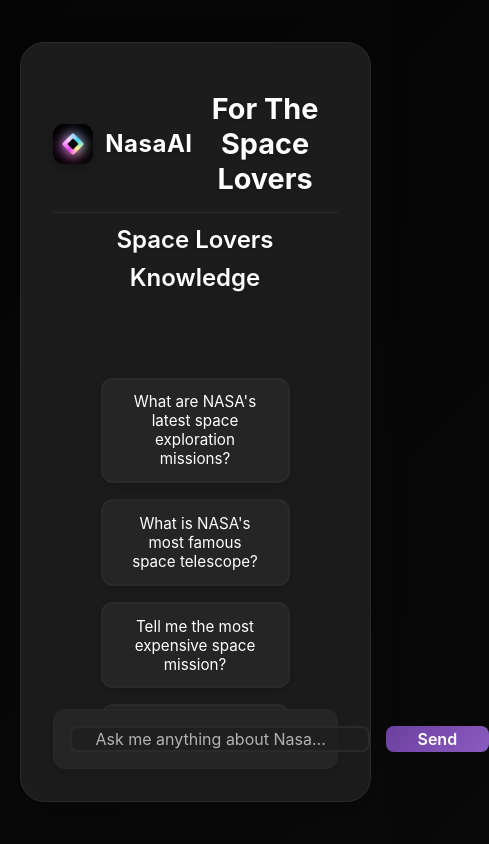
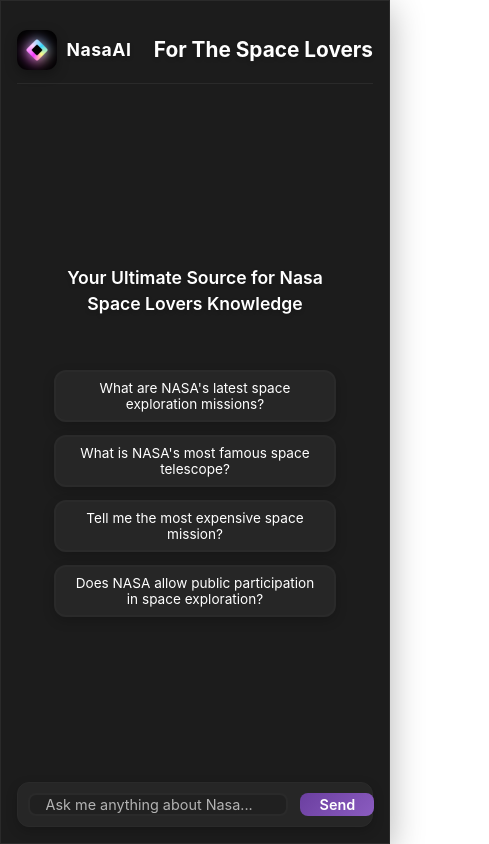
Before and after one commit to zanjeel/RAG-NasaAI-SpaceLovers, a Next.js app: page / in a window 390 px wide. Shown: the whole page, 489 px wide, since content can reach past the window. Built offline with nearby package versions, Linux system fonts and the light colour scheme.

Commit message:
cors issues

```diff
--- a/app/api/chat/route.ts
+++ b/app/api/chat/route.ts
@@ -1,6 +1,21 @@
 import { GoogleGenerativeAI } from "@google/generative-ai"
 import { StreamingTextResponse, createStreamDataTransformer } from "ai"
 import { DataAPIClient } from "@datastax/astra-db-ts"
+
+// Add CORS headers
+const corsHeaders = {
+    'Access-Control-Allow-Origin': '*',
+    'Access-Control-Allow-Methods': 'GET, POST, PUT, DELETE, OPTIONS',
+    'Access-Control-Allow-Headers': 'Content-Type, Authorization',
+}
+
+// Handle OPTIONS request for CORS
+export async function OPTIONS() {
+    return new Response(null, {
+        status: 204,
+        headers: corsHeaders
+    })
+}
 
 const {
     ASTRA_DB_NAMESPACE,
@@ -9,6 +24,16 @@
     ASTRA_DB_APPLICATION_TOKEN,
     GOOGLE_API_KEY
 } = process.env
+
+// Log environment variables (without sensitive data)
+console.log('Environment check:', {
+    hasApiEndpoint: !!ASTRA_DB_API_ENDPOINT,
+    hasNamespace: !!ASTRA_DB_NAMESPACE,
+    hasCollection: !!ASTRA_DB_COLLECTION,
+    hasToken: !!ASTRA_DB_APPLICATION_TOKEN,
+    hasGoogleKey: !!GOOGLE_API_KEY,
+    apiEndpoint: ASTRA_DB_API_ENDPOINT?.substring(0, 20) + '...' // Log first 20 chars only
+})
 
 // Validate environment variables
 if (!GOOGLE_API_KEY) {
@@ -34,8 +59,20 @@
 const genAI = new GoogleGenerativeAI(GOOGLE_API_KEY)
 const model = genAI.getGenerativeModel({ model: "gemini-1.5-flash" })
 
-const client = new DataAPIClient(ASTRA_DB_APPLICATION_TOKEN)
-const db = client.db(ASTRA_DB_API_ENDPOINT, {namespace: ASTRA_DB_NAMESPACE})
+// Initialize Astra DB client with error handling
+let client;
+let db;
+
+try {
+    console.log('Initializing Astra DB client...')
+    client = new DataAPIClient(ASTRA_DB_APPLICATION_TOKEN)
+    console.log('Creating DB connection...')
+    db = client.db(ASTRA_DB_API_ENDPOINT, {namespace: ASTRA_DB_NAMESPACE})
+    console.log('DB connection successful')
+} catch (error) {
+    console.error('Failed to initialize Astra DB:', error)
+    throw new Error(`Failed to initialize Astra DB: ${error.message}`)
+}
 
 export async function POST(req: Request){
     try {
@@ -143,8 +180,6 @@
             }
         });
 
-
-
         // Use the ai package's stream transformer
         const transformedStream = stream.pipeThrough(createStreamDataTransformer())
 
@@ -153,6 +188,7 @@
                 'Content-Type': 'text/event-stream',
                 'Cache-Control': 'no-cache',
                 'Connection': 'keep-alive',
+                ...corsHeaders
             },
         })
     } catch(err: any) {
@@ -165,7 +201,10 @@
                 details: err.message
             }), {
                 status: 429,
-                headers: { 'Content-Type': 'application/json' }
+                headers: {
+                    'Content-Type': 'application/json',
+                    ...corsHeaders
+                }
             })
         }
 
@@ -175,7 +214,10 @@
                 details: err.message
             }), {
                 status: 401,
-                headers: { 'Content-Type': 'application/json' }
+                headers: {
+                    'Content-Type': 'application/json',
+                    ...corsHeaders
+                }
             })
         }
 
@@ -184,7 +226,10 @@
             details: err.message
         }), {
             status: 500,
-            headers: { 'Content-Type': 'application/json' }
+            headers: {
+                'Content-Type': 'application/json',
+                ...corsHeaders
+            }
         })
     }
 }
--- a/app/global.css
+++ b/app/global.css
@@ -29,16 +29,16 @@
 }
 
 main{
-    width: 90vw;
+    width: 95vw;
     max-width: 1200px;
-    height: 90vh;
+    height: 95vh;
     background: var(--card-bg);
     border-radius: 24px;
     display: flex;
     align-items: center;
     flex-direction: column;
     justify-content: space-between;
-    padding: 2rem;
+    padding: 1.5rem;
     text-align: center;
     box-shadow: 0 8px 32px rgba(0, 0, 0, 0.3);
     backdrop-filter: blur(10px);
@@ -49,13 +49,13 @@
     width: 100%;
     flex: 1;
     overflow-y: auto;
-    padding: 1rem;
+    padding: 0.8rem;
     scrollbar-width: thin;
     scrollbar-color: var(--primary-color) var(--bg-dark);
 }
 
 section::-webkit-scrollbar {
-    width: 8px;
+    width: 6px;
 }
 
 section::-webkit-scrollbar-track {
@@ -73,20 +73,20 @@
 }
 
 .starter-text{
-    font-size: 1.5rem;
+    font-size: 1.25rem;
     font-weight: 600;
     color: var(--text-primary);
-    margin: 2rem 0;
-    line-height: 1.6;
+    margin: 1.5rem 0;
+    line-height: 1.5;
     text-shadow: 0 2px 4px rgba(0, 0, 0, 0.2);
 }
 
 form{
-    height: 60px;
+    height: 50px;
     width: 100%;
     display: flex;
-    gap: 1rem;
-    padding: 1rem;
+    gap: 0.8rem;
+    padding: 0.8rem;
     background: rgba(40, 40, 40, 0.8);
     border-radius: 12px;
     box-shadow: 0 4px 12px rgba(0, 0, 0, 0.2);
@@ -95,8 +95,8 @@
 
 input.question-box{
     flex: 1;
-    padding: 0 1.5rem;
-    font-size: 1rem;
+    padding: 0 1.2rem;
+    font-size: 0.95rem;
     color: var(--text-primary);
     background: rgba(30, 30, 30, 0.8);
     border: 2px solid var(--border-color);
@@ -115,8 +115,8 @@
 }
 
 input[type=submit], .submit-button {
-    padding: 0 2rem;
-    font-size: 1rem;
+    padding: 0 1.5rem;
+    font-size: 0.95rem;
     font-weight: 600;
     border: none;
     color: var(--text-primary);
@@ -124,6 +124,7 @@
     border-radius: 8px;
     cursor: pointer;
     transition: all 0.3s ease;
+    white-space: nowrap;
 }
 
 input[type=submit]:hover, .submit-button:hover {
@@ -132,12 +133,12 @@
 }
 
 .bubble{
-    margin: 1rem;
-    padding: 1rem 1.5rem;
-    font-size: 1rem;
-    line-height: 1.5;
+    margin: 0.8rem;
+    padding: 0.8rem 1.2rem;
+    font-size: 0.95rem;
+    line-height: 1.4;
     border-radius: 16px;
-    max-width: 80%;
+    max-width: 85%;
     box-shadow: 0 4px 12px rgba(0, 0, 0, 0.2);
     animation: fadeIn 0.3s ease;
 }
@@ -164,14 +165,14 @@
 .prompt-suggestion-row{
     display: flex;
     flex-wrap: wrap;
-    gap: 1rem;
+    gap: 0.8rem;
     justify-content: center;
-    padding: 1rem;
+    padding: 0.8rem;
 }
 
 .prompt-suggestion-button{
-    padding: 0.8rem 1.5rem;
-    font-size: 0.95rem;
+    padding: 0.6rem 1.2rem;
+    font-size: 0.9rem;
     border: 2px solid var(--border-color);
     background: rgba(40, 40, 40, 0.8);
     border-radius: 12px;
@@ -188,9 +189,9 @@
 }
 
 .loader{
-    margin: 1rem;
-    width: 40px;
-    height: 40px;
+    margin: 0.8rem;
+    width: 32px;
+    height: 32px;
     border: 3px solid var(--border-color);
     border-top: 3px solid var(--primary-color);
     border-radius: 50%;
@@ -206,8 +207,8 @@
     display: flex;
     align-items: center;
     justify-content: space-between;
-    padding: 1rem 0;
-    margin-bottom: 1rem;
+    padding: 0.8rem 0;
+    margin-bottom: 0.8rem;
     border-bottom: 1px solid var(--border-color);
     width: 100%;
 }
@@ -215,7 +216,7 @@
 .logo-container {
     display: flex;
     align-items: center;
-    gap: 0.8rem;
+    gap: 0.6rem;
 }
 
 .logo {
@@ -223,7 +224,7 @@
 }
 
 .logo-text {
-    font-size: 1.5rem;
+    font-size: 1.25rem;
     font-weight: 700;
     color: var(--text-primary);
     text-shadow: 0 2px 4px rgba(0, 0, 0, 0.2);
@@ -231,7 +232,7 @@
 }
 
 .header h1 {
-    font-size: 1.8rem;
+    font-size: 1.5rem;
     font-weight: 700;
     color: var(--text-primary);
     margin: 0;
@@ -243,24 +244,103 @@
     flex-direction: column;
     align-items: center;
     justify-content: center;
-    gap: 2rem;
-    padding: 2rem;
+    gap: 1.5rem;
+    padding: 1.5rem;
 }
 
 .chat-section {
     display: flex;
     flex-direction: column;
-    padding: 1rem;
+    padding: 0.8rem;
     overflow-y: auto;
 }
 
 .input-form {
     display: flex;
-    gap: 1rem;
-    padding: 1rem;
+    gap: 0.8rem;
+    padding: 0.8rem;
     background: rgba(40, 40, 40, 0.8);
     border-radius: 12px;
     box-shadow: 0 4px 12px rgba(0, 0, 0, 0.2);
     margin-top: auto;
     border: 1px solid var(--border-color);
 }
+
+/* Media Queries for Small Devices */
+@media (max-width: 640px) {
+    main {
+        width: 100vw;
+        height: 100vh;
+        border-radius: 0;
+        padding: 1rem;
+    }
+
+    .starter-text {
+        font-size: 1.1rem;
+        margin: 1rem 0;
+    }
+
+    .bubble {
+        font-size: 0.9rem;
+        padding: 0.7rem 1rem;
+        max-width: 90%;
+    }
+
+    form, .input-form {
+        height: 45px;
+        padding: 0.6rem;
+    }
+
+    input.question-box {
+        font-size: 0.9rem;
+        padding: 0 1rem;
+    }
+
+    input[type=submit], .submit-button {
+        padding: 0 1.2rem;
+        font-size: 0.9rem;
+    }
+
+    .header h1 {
+        font-size: 1.3rem;
+    }
+
+    .logo-text {
+        font-size: 1.1rem;
+    }
+
+    .prompt-suggestion-button {
+        padding: 0.5rem 1rem;
+        font-size: 0.85rem;
+    }
+
+    .loader {
+        width: 28px;
+        height: 28px;
+    }
+}
+
+/* Media Queries for Extra Small Devices */
+@media (max-width: 380px) {
+    .bubble {
+        font-size: 0.85rem;
+        padding: 0.6rem 0.8rem;
+    }
+
+    input.question-box {
+        font-size: 0.85rem;
+    }
+
+    input[type=submit], .submit-button {
+        padding: 0 1rem;
+        font-size: 0.85rem;
+    }
+
+    .header h1 {
+        font-size: 1.2rem;
+    }
+
+    .logo-text {
+        font-size: 1rem;
+    }
+}
```
Also changed, not shown: middleware.ts (added, +34 -0 lines), vercel.json, 1 other file (tests, documents, lock files or other folders).
